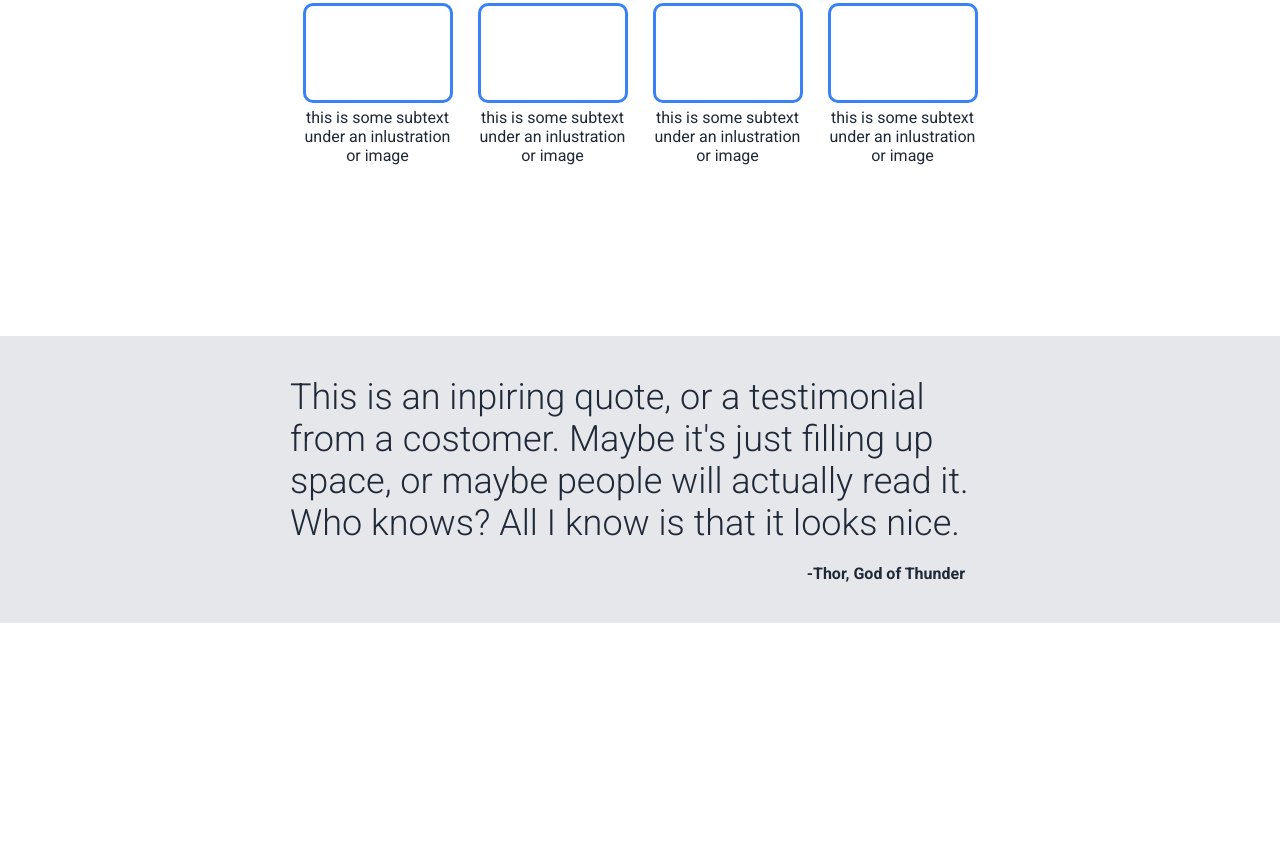
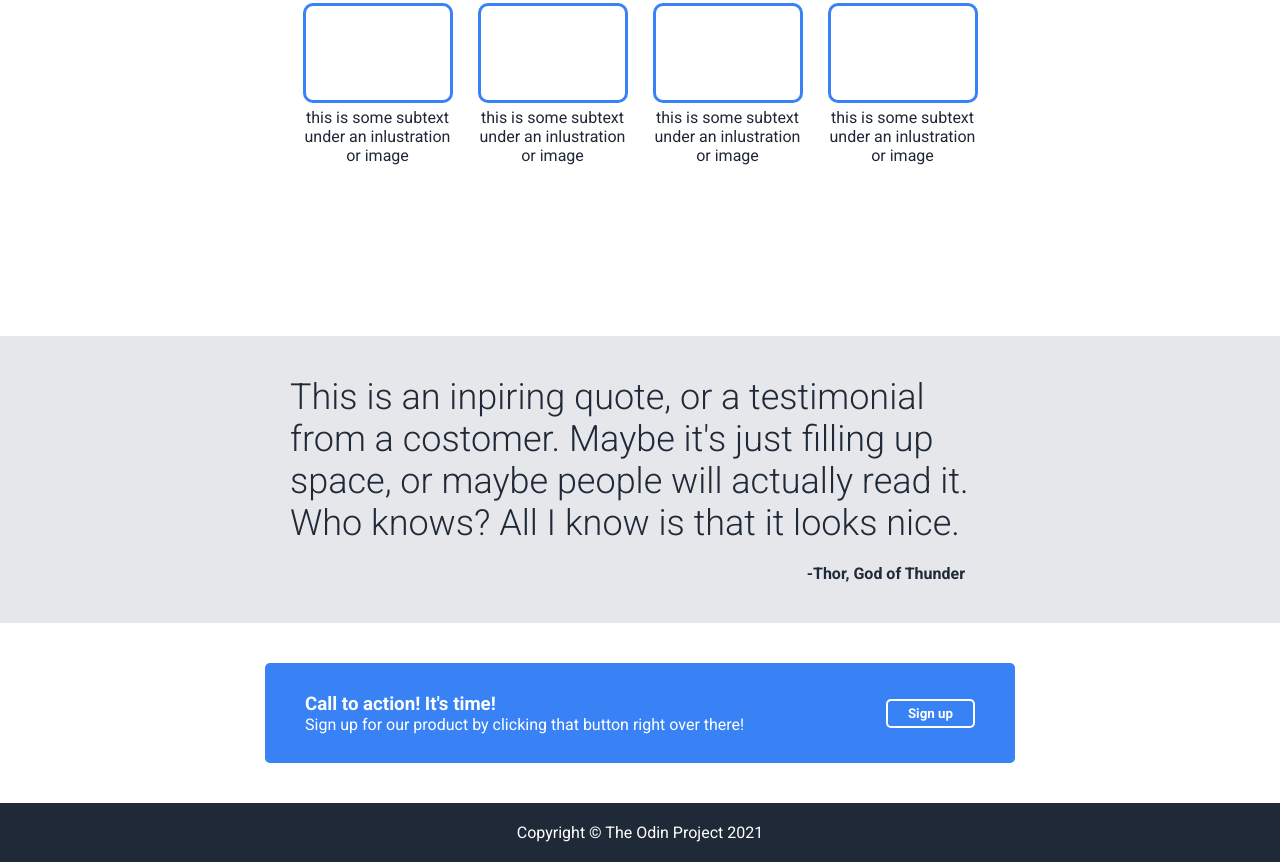
Before and after one commit to souza-vitor/odin-landing-page, a plain HTML site: page index.html in a window 1280 px wide. Shown: the part 604-1466 px from the top of the page. Before the commit the page ends 1227 px from the top, so only its background shows below. Drawn offline with Linux system fonts and the light colour scheme.

Commit message:
cta section and footer created

```diff
--- a/index.html
+++ b/index.html
@@ -58,5 +58,17 @@
         </p>
         <p class="right">-Thor, God of Thunder</p>
     </div>
+    <div class="cta">
+        <div class="cta-box">
+            <div class="text">
+                <h3>Call to action! It's time!</h3>
+                <p>Sign up for our product by clicking that button right over there!</p>
+            </div>
+            <button class="sign-2">Sign up</button>
+        </div>
+    </div>
+    <footer>
+        Copyright &copy; The Odin Project 2021
+    </footer>
 </body>
 </html>
--- a/style.css
+++ b/style.css
@@ -167,3 +167,43 @@ img{
     text-align: right;
     font-weight: 700;
 }
+
+/*cta section*/
+.cta{
+    padding: 40px;
+    display: flex;
+    align-self: center;
+}
+
+.cta-box{
+    background: #3882F6;
+    border-radius: 5px;
+    color: white;
+    width: 750px;
+    height: 100px;
+    padding: 20px 40px;
+    display: flex;
+    justify-content: space-between;
+    align-items: center;
+    gap: 20px;
+}
+
+.sign-2{
+    padding: 5px 20px;
+    text-align: center;
+    background-color: #3882F6;
+    color: white;
+    font-weight: bolder;
+    cursor: pointer;
+    border: 2px solid white;
+    border-radius: 5px;
+}
+
+/*footer*/
+
+footer{
+    background: #1f2937;
+    padding: 20px;
+    text-align: center;
+    color: white;
+}
```
